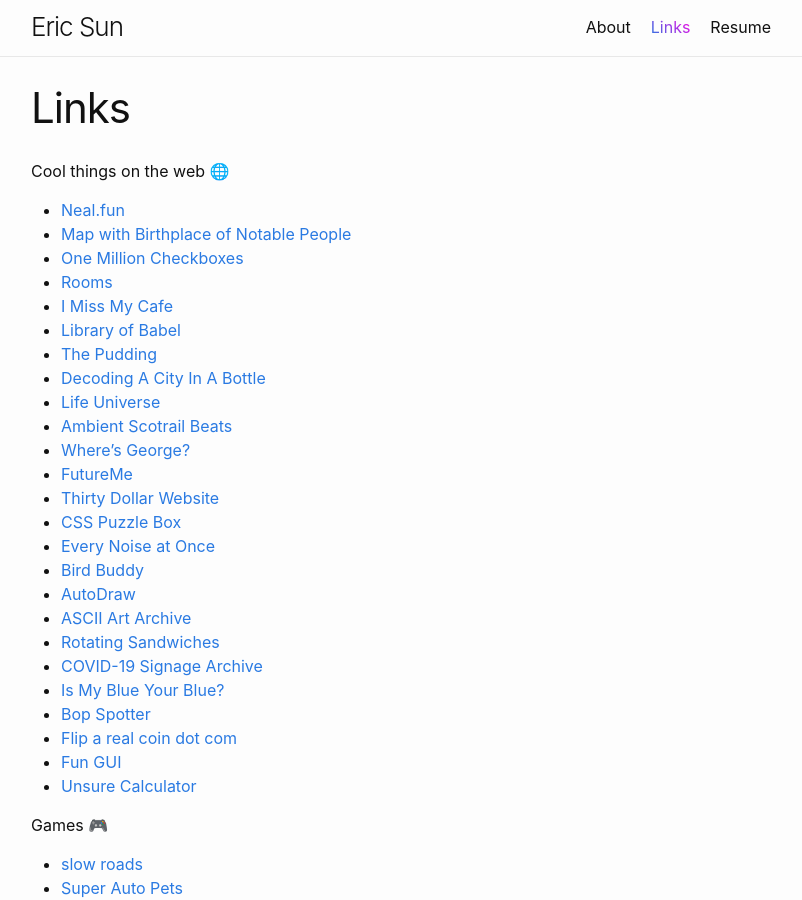
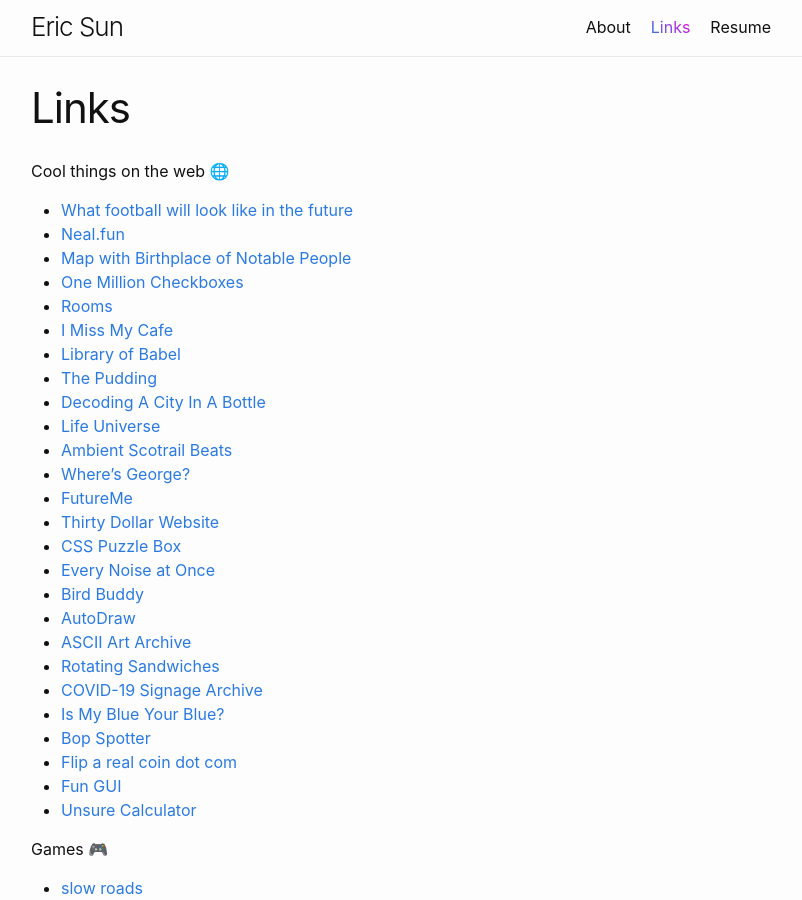
Before and after one commit to ItsEricSun/itsericsun.github.io, a Jekyll site: the page built from links.markdown, in a window 1280 px wide and 900 px high. Shown: the whole window, without its empty margins (239-1041 px from the left). Built offline with Jekyll 4.4.1, drawn with Linux system fonts in a browser that asks for light colours; comment, search, counter and statistics services are not loaded.

Commit message:
new web link

```diff
--- a/links.markdown
+++ b/links.markdown
@@ -5,6 +5,7 @@
 ---
 
 Cool things on the web 🌐
+- [What football will look like in the future](https://www.sbnation.com/a/17776-football)
 - [Neal.fun](https://neal.fun)
 - [Map with Birthplace of Notable People](https://tjukanovt.github.io/notable-people)
 - [One Million Checkboxes](https://onemillioncheckboxes.com)
```
